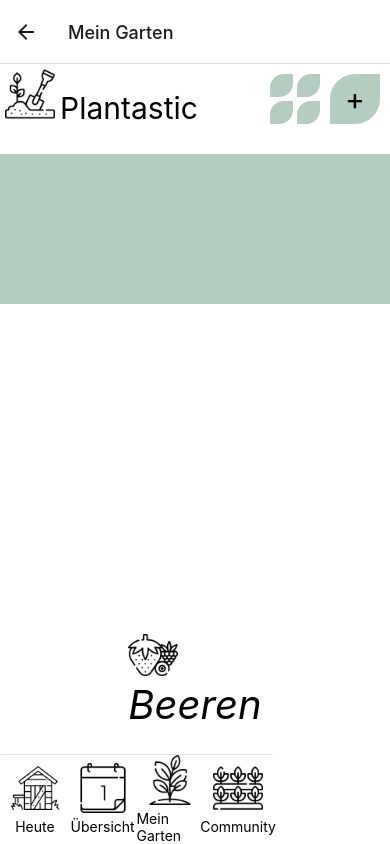
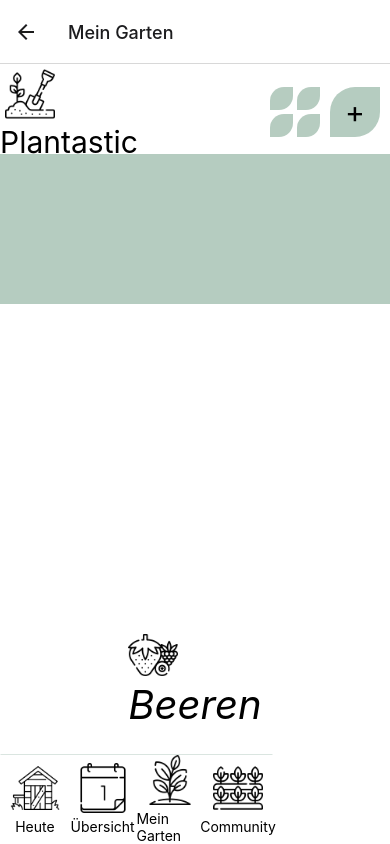
Before and after one commit to cathacz/plantastic, a React Native app in the folder client/: screen /MyGarden in a window 390 px wide. Built offline with nearby package versions, Linux system fonts and the light colour scheme.

Commit message:
moved image styling to styleMain, visual spaces

```diff
--- a/client/app/components/2_NavComponents/NavMainTop.js
+++ b/client/app/components/2_NavComponents/NavMainTop.js
@@ -14,27 +14,22 @@ import colors from "../../config/colors";
 
 import StyleMain from "../../styles/StyleMain";
 
-function NavMainTop() {
+function NavMainTop({ navigation }) {
   return (
     <SafeAreaView style={StyleMain.navMainTop}>
       {/* -------------------------------------------------------- Logo */}
-      <View underlayColor="white" style={StyleMain.navTopItem}>
-        <View style={StyleMain.navTopElements}>
+      <View style={StyleMain.navTopItem}>
+        <View style={StyleMain.navTopElement}>
           <Image
             source={require("../../../assets/icons/png/plantastic.png")}
-            style={{
-              height: 50,
-              width: 50,
-              alignItems: "center",
-              margin: 5,
-            }}
+            style={StyleMain.navTopElementImage}
           />
           <Text style={StyleMain.navTopText}>Plantastic</Text>
         </View>
       </View>
-      {/* -------------------------------------------------- SearchMenu */}
+      {/* -------------------------------------------------- SearchMenu (search button) */}
       <View style={StyleMain.searchMenuWrapperRight}>
-        <View underlayColor="white">
+        <TouchableOpacity>
           <View style={StyleMain.searchMenuWrapper}>
             <View style={StyleMain.searchMenuWrapperFirstRow}>
               <View style={StyleMain.searchMenuItem}></View>
@@ -46,8 +41,8 @@ function NavMainTop() {
               <View style={StyleMain.searchMenuItem}></View>
             </View>
           </View>
-        </View>
-        {/* -------------------------------------------------- Add Task */}
+        </TouchableOpacity>
+        {/* -------------------------------------------------- Add Task (plus button) */}
         <TouchableOpacity>
           {/*onPress={() => handleAddTask()}*/}
           <View style={StyleMain.addWrapper}>
@@ -55,6 +50,7 @@ function NavMainTop() {
           </View>
         </TouchableOpacity>
       </View>
+
       {/* <Route exact path="/" component={Home} /> */}
       {/* <Route path="/searchMenu" component={SearchMenu} /> */}
       {/* <Route path="/today" component={Today} /> */}
--- a/client/app/styles/StyleMain.js
+++ b/client/app/styles/StyleMain.js
@@ -28,10 +28,16 @@ const StyleMain = StyleSheet.create({
     width: "100%",
   },
   navTopItem: {},
-  navTopElements: {
+  navTopElement: {
     flexDirection: "row",
     alignItems: "baseline",
     justifyContent: "center",
+  },
+  navTopElementImage: {
+    height: 50,
+    width: 50,
+    alignItems: "center",
+    margin: 5,
   },
   navTopText: {
     fontSize: 30,
```
